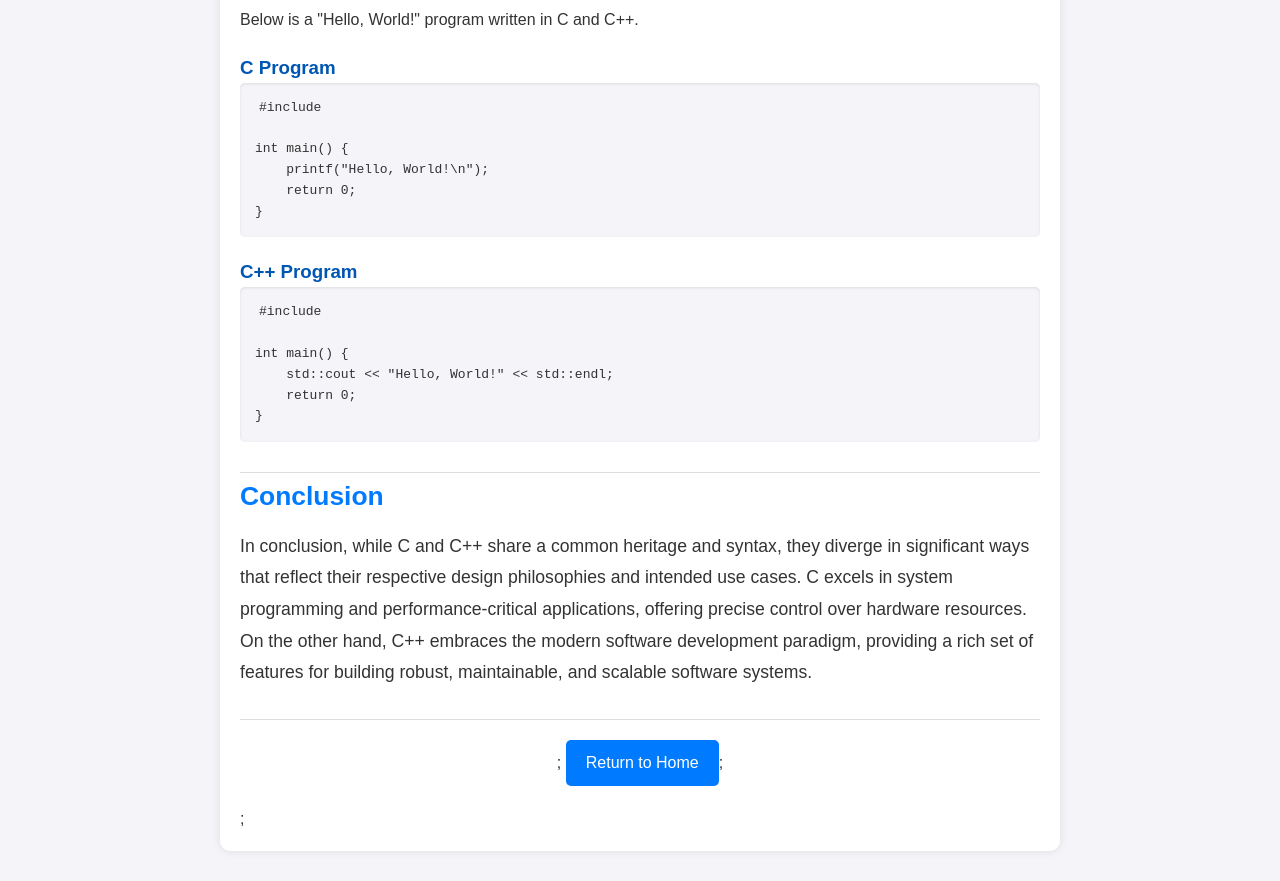
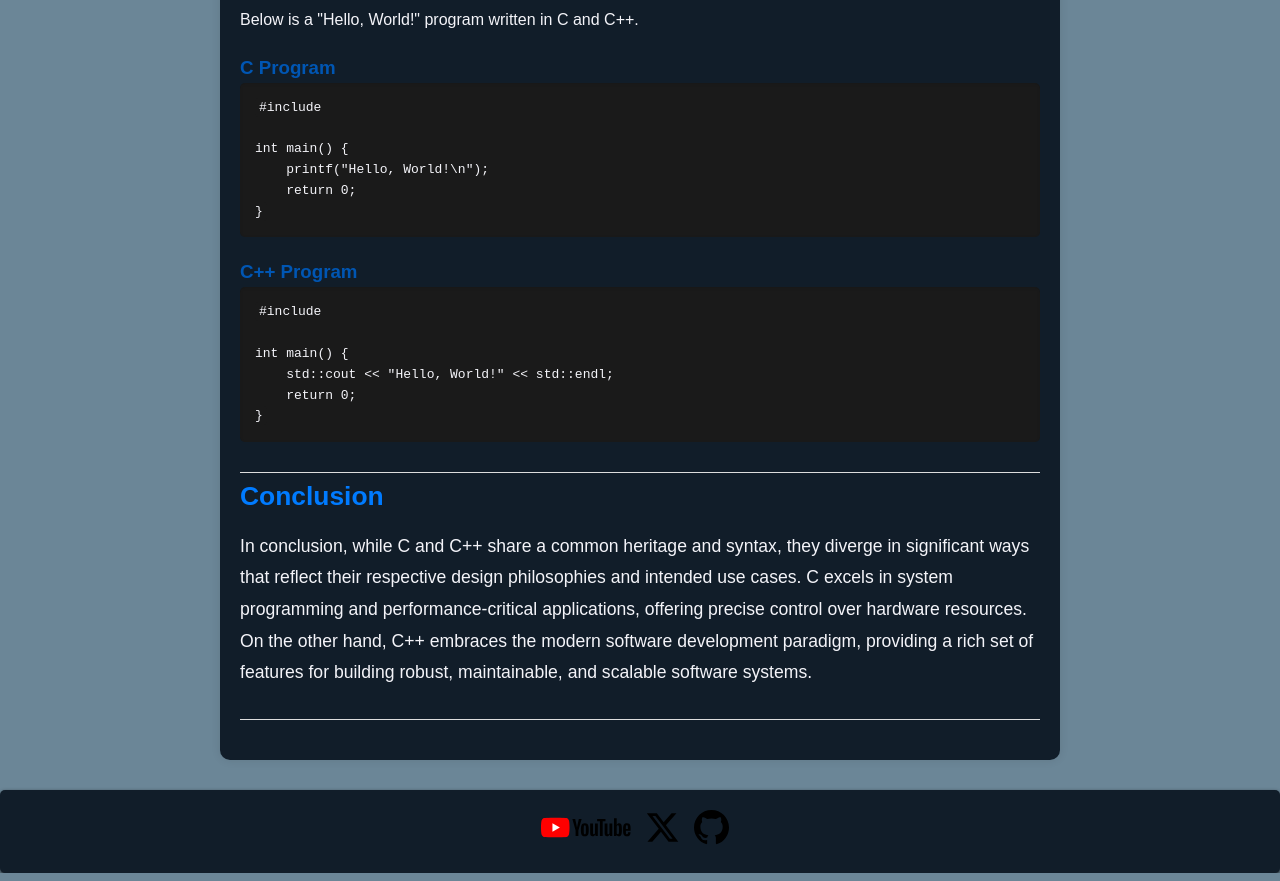
Before and after one commit to ShaniTheCoder/CodeGrive, a plain HTML site: page docs/Diff_C_Cpp.html in a window 1280 px wide. Shown: the part 1426-2307 px from the top of the page. Drawn offline with Linux system fonts and the light colour scheme.

Commit message:
added more css and improved Diff_C_Cpp.html

```diff
--- a/docs/Diff_C_Cpp.html
+++ b/docs/Diff_C_Cpp.html
@@ -8,133 +8,8 @@
         content="In this article, I discuss the differences between C and C++. Both are great programming languages, each with its unique strengths and use cases. Below, I share a brief overview of the key differences between them.">
     <meta name="keywords" content="c,c++,cpp,code,programming languages,programming,codegrive">
     <title>Difference between C and C++</title>
-
+    <link rel="stylesheet" href="article.css">
 </head>
-<style>
-    * {
-        padding: 0;
-        margin: 0;
-
-    }
-
-
-body {
-    font-family: 'Arial', sans-serif;
-    line-height: 1.6;
-    margin: 0;
-    padding: 0;
-    background-color: #f4f4f9;
-    color: #333;
-}
-
-header {
-    background-color: #007BFF;
-    color: white;
-    padding: 20px 0;
-    text-align: center;
-    box-shadow: 0 4px 6px rgba(0, 0, 0, 0.1);
-}
-
-header h1 {
-    margin: 0;
-    font-size: 2.5em;
-}
-
-main {
-    max-width: 800px;
-    margin: 30px auto;
-    padding: 20px;
-    background-color: white;
-    border-radius: 10px;
-    box-shadow: 0 0 10px rgba(0, 0, 0, 0.1);
-}
-
-article {
-    margin-bottom: 20px;
-}
-
-h2 {
-    color: #007BFF;
-    margin-bottom: 10px;
-}
-
-h3 {
-    color: #0056b3;
-    margin-top: 20px;
-}
-
-p, ul, pre {
-    margin-bottom: 20px;
-}
-
-ul {
-    padding-left: 20px;
-}
-
-code {
-    background-color: #f4f4f9;
-    padding: 2px 4px;
-    border-radius: 3px;
-}
-
-pre {
-    background-color: #f4f4f9;
-    padding: 15px;
-    border-radius: 5px;
-    overflow-x: auto;
-    box-shadow: inset 0 1px 3px rgba(0, 0, 0, 0.1);
-}
-
-.intro, .conclusion {
-    font-size: 1.1em;
-    line-height: 1.8;
-}
-
-.article {
-    padding-bottom: 10px;
-    border-bottom: 1px solid #ddd;
-}
-
-.article:last-child {
-    border-bottom: none;
-}
-
-button {
-    display: inline-block;
-    padding: 10px 20px;
-    background-color: #007BFF;
-    color: white;
-    border: none;
-    border-radius: 5px;
-    cursor: pointer;
-    transition: background-color 0.3s ease;
-}
-
-button:hover {
-    background-color: #0056b3;
-}
-
-.return-home {
-    text-align: center;
-    margin: 20px 0;
-}
-
-.home-button {
-    display: inline-block;
-    padding: 10px 20px;
-    background-color: #007BFF;
-    color: white;
-    text-decoration: none;
-    border-radius: 5px;
-    transition: background-color 0.3s ease;
-}
-
-.home-button:hover {
-    background-color: #0056b3;
-}
-
-</style>
-
 <body>
     <header>
         <h1 class="head">Difference between C and C++</h1>
@@ -201,10 +76,19 @@ int main() {
             <h2>Conclusion</h2>
             <p>In conclusion, while C and C++ share a common heritage and syntax, they diverge in significant ways that reflect their respective design philosophies and intended use cases. C excels in system programming and performance-critical applications, offering precise control over hardware resources. On the other hand, C++ embraces the modern software development paradigm, providing a rich set of features for building robust, maintainable, and scalable software systems.</p>
         </section>
-                <div class="return-home">;
-            <a href="/index.html" class="home-button">Return to Home</a>;
-        </div>;
+                <div class="return-home">
+            <a href="/" class="home-button"><img src="/assets/svg/home_icon.svg" alt="home"></a>
+        </div>
     </main>
+    <footer>
+        <div>
+            <a href="https://www.youtube.com/@codegrive"> <img src="/assets/svg/youtube.svg" alt="youtube" height="20px"
+                    width="90px"></a>
+            <a href="https://twitter.com/codegrive"> <img src="/assets/svg/x.svg" alt="twitter"></a>
+            <a href="https://github.com/shanithecoder"><img src="/assets/svg/github.svg" alt="github"></a>
+
+        </div>
+    </footer>
 </body>
 
 
--- /dev/null
+++ b/docs/article.css
@@ -0,0 +1,160 @@
+* {
+    padding: 0;
+    margin: 0;
+
+}
+
+:root {
+    --palette-dark: #111d29;
+    --palette-primary: #6b8697;
+    --palette-secondary: #09B3E4;
+    --palette-border: #1a1a1a;
+    --palette-accent: #007bff;
+    --palette-card-bg: rgba(17, 25, 40, 0.75);
+  }
+body {
+font-family: 'Arial', sans-serif;
+line-height: 1.6;
+margin: 0;
+padding: 0;
+background-color: var(--palette-primary);
+color: #f4f4f9;
+}
+
+header {
+background-color: var(--palette-secondary);
+color: white;
+padding: 20px 0;
+text-align: center;
+box-shadow: 0 4px 6px rgba(0, 0, 0, 0.1);
+}
+
+header h1 {
+margin: 0;
+font-size: 2.5em;
+}
+
+main {
+max-width: 800px;
+margin: 30px auto;
+padding: 20px;
+background-color: var(--palette-dark);
+border-radius: 10px;
+box-shadow: 0 0 10px rgba(0, 0, 0, 0.1);
+}
+
+article {
+margin-bottom: 20px;
+}
+
+h2 {
+color: #007BFF;
+margin-bottom: 10px;
+}
+
+h3 {
+color: #0056b3;
+margin-top: 20px;
+}
+
+p, ul, pre {
+margin-bottom: 20px;
+}
+
+ul {
+padding-left: 20px;
+}
+
+code {
+background-color: var(--palette-border);
+padding: 2px 4px;
+border-radius: 3px;
+}
+
+pre {
+background-color: var(--palette-border);
+padding: 15px;
+border-radius: 5px;
+overflow-x: auto;
+box-shadow: inset 0 1px 3px rgba(0, 0, 0, 0.1);
+}
+
+.intro, .conclusion {
+font-size: 1.1em;
+line-height: 1.8;
+}
+
+.article {
+padding-bottom: 10px;
+border-bottom: 1px solid #ddd;
+}
+
+.article:last-child {
+border-bottom: none;
+}
+
+button {
+display: inline-block;
+padding: 10px 20px;
+background-color: #007BFF;
+color: white;
+border: none;
+border-radius: 5px;
+cursor: pointer;
+transition: background-color 0.3s ease;
+}
+
+button:hover {
+background-color: #0056b3;
+}
+
+.return-home {
+text-align: center;
+margin: 20px 0;
+}
+
+
+.home-button {
+    position: fixed;
+    bottom: 20px;
+    right: 20px;
+    background-color: #007bff;
+    color: white;
+    border: none;
+    border-radius: 50%;
+    width: 60px;
+    height: 60px;
+    font-size: 24px;
+    box-shadow: 0px 4px 6px rgba(0, 0, 0, 0.1);
+    cursor: pointer;
+    display: flex;
+    align-items: center;
+    justify-content: center;
+}
+
+.home-button:hover {
+    background-color: #0056b3;
+}
+
+footer div a img{
+    height: 35px;
+}
+     footer{
+    border-radius: 5px;
+    padding: 20px;
+    background-color: var(--palette-dark);
+
+    margin: 0 auto;
+    box-shadow: 0 2px 4px rgba(0, 0, 0, 0.8);
+    text-align: center;
+     }
+
+     footer div a {
+        margin-right: 10px;
+     }
+
+     @media only screen and (max-width: 610px){
+        header h1{
+            font-size: 1.5em;
+        }
+     }
```
Also changed, not shown: style.css (+5 -3 lines), assets/svg/home_icon.svg (added), 1 other file.
